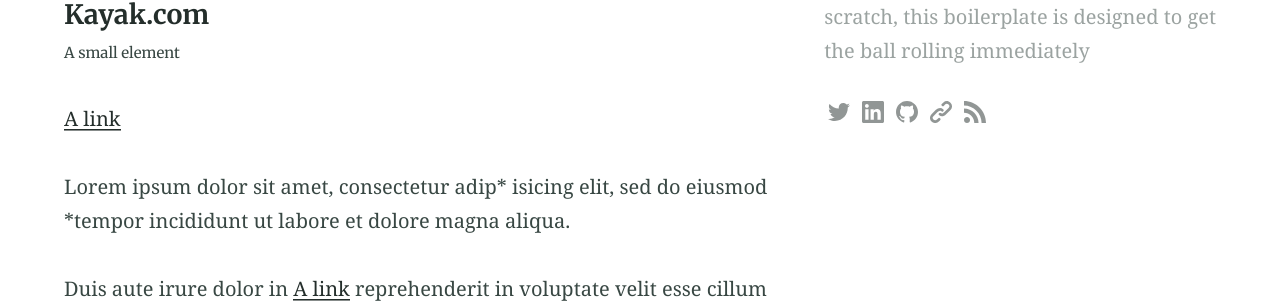
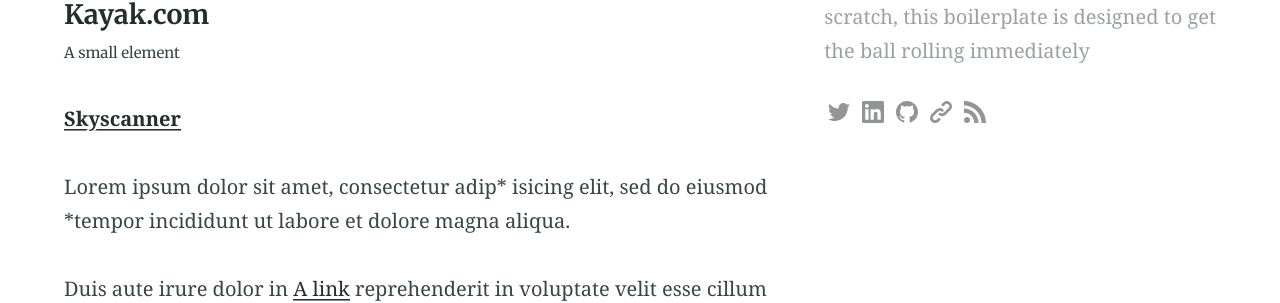
Before and after one commit to Coolweb2go/alembic, a Jekyll site: the page built from resources.md, in a window 1280 px wide and 900 px high, scrolled down 425 px. Shown: the part 155-458 px from the top of the window. Built offline with Jekyll 4.4.1, drawn with Linux system fonts in a browser that asks for light colours.

Commit message:
Update from Forestry.io elle gamboa updated resources.md

```diff
--- a/resources.md
+++ b/resources.md
@@ -14,7 +14,7 @@
 
 <small>A small element</small>
 
-[A link](https://david.darn.es "A link")
+[**Skyscanner**](https://www.skyscanner.com/ "link here")
 
 Lorem ipsum dolor sit amet, consectetur adip* isicing elit, sed do eiusmod *tempor incididunt ut labore et dolore magna aliqua.
 
```
